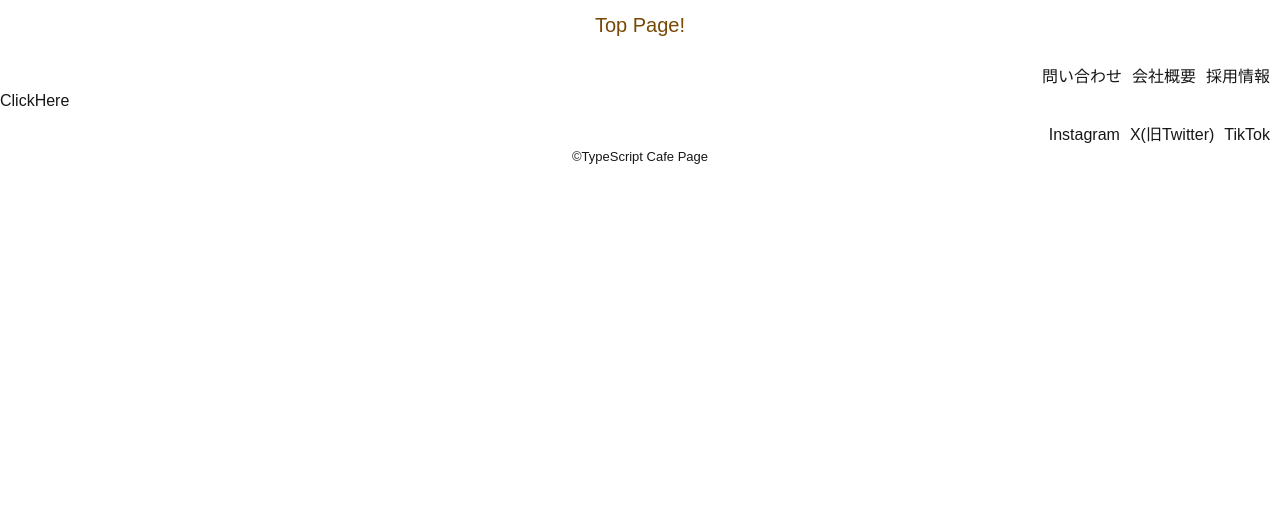
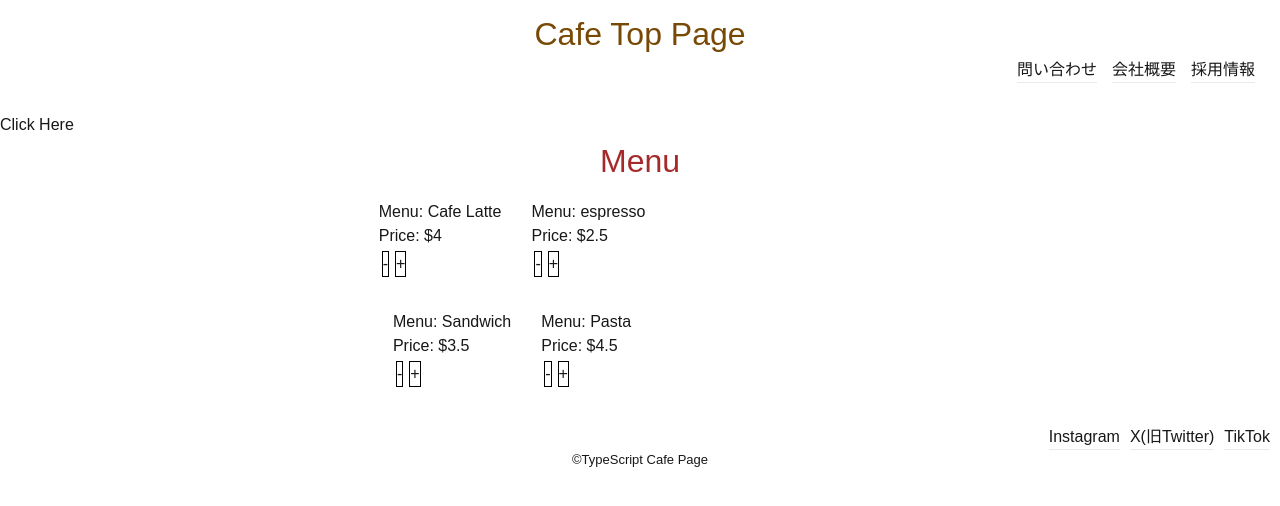
Before and after one commit to TU-web-job/reactProject, a Next.js app: page /cafe in a window 1280 px wide. Shown: the top 506 px of the page. Built offline with nearby package versions, Linux system fonts and the light colour scheme.

Commit message:
cafeMenu

```diff
--- a/src/app/cafe/page.tsx
+++ b/src/app/cafe/page.tsx
@@ -2,17 +2,18 @@ import React from "react";
 import { CafeHeader } from "myapp/component/CafeHeader";
 import { CafeButton } from "myapp/component/SubmitButton";
 import { CafeFooter } from "myapp/component/CafeFooter";
+import { CafeMenu } from "myapp/component/CafeMenu";
 export default function cafe(){
     return(
         <>
         <CafeHeader
-        header="Top Page!"
+        header="Cafe Top Page"
         list_A={"問い合わせ"}
         list_B={"会社概要"}
         list_C={"採用情報"} />
-        <CafeButton config={"ClickHere"} />
+        <CafeButton config={"Click Here"} />
+        <CafeMenu />
         <CafeFooter />
         </>
-
     );
 }
--- a/src/component/CafeFooter.tsx
+++ b/src/component/CafeFooter.tsx
@@ -3,18 +3,16 @@ import style from "../styles/CafeFooter.module.css"
 
 export function CafeFooter(){
     return (
-        <>
-        <div>
+        <div className={style.footer}>
             <ul className={style.footerList}>
                 <Link href="#" className={style.list}>Instagram</Link>
                 <Link href="#" className={style.list}>X(旧Twitter)</Link>
                 <Link href="#" className={style.list}>TikTok</Link>
             </ul>
-        </div>
         <div className={style.cafeFooter}>
             <p className={style.footerLogo}>&copy;TypeScript Cafe Page</p>
         </div>
-        </>
+        </div>
 
     );
 }
--- a/src/component/CafeHeader.tsx
+++ b/src/component/CafeHeader.tsx
@@ -1,5 +1,6 @@
 import React from "react";
 import style from "../styles/CafeHeader.module.css";
+import Link from "next/link";
 
 interface headerText {
     header:String;
@@ -10,17 +11,13 @@ interface headerText {
 
 export function CafeHeader({header,list_A,list_B,list_C}:headerText){
     return(
-        <>
         <div className={style.header}>
-            <h1 className={style.text}>{header}</h1>
+                <h1 className={style.text}>{header}</h1>
+                <ul className={style.footerList}>
+                    <Link href="/" className={style.list}>{list_A}</Link>
+                    <Link href="https://www.google.com/" className={style.list}>{list_B}</Link>
+                    <Link href="#" className={style.list}>{list_C}</Link>
+                </ul>
         </div>
-        <div className={style.headerList}>
-            <ul className={style.list}>
-                <li><a href="#">{list_A}</a></li>
-                <li><a href="#">{list_B}</a></li>
-                <li><a href="#">{list_C}</a></li>
-            </ul>
-        </div>
-        </>
     );
 }
--- /dev/null
+++ b/src/component/CafeMenu.tsx
@@ -0,0 +1,53 @@
+import { subscribe } from "diagnostics_channel";
+import { title } from "process";
+import React from "react";
+import style from "../styles/CafeContent.module.css";
+
+const DRINK = [
+    {title: "Cafe Latte",
+     price: "$4"
+    },
+    {
+        title:"espresso",
+        price:"$2.5"
+    }
+]
+
+const FOOD = [
+    {title:  "Sandwich",
+     price: "$3.5"
+    },
+    {title: "Pasta",
+     price: "$4.5"
+    }
+]
+
+export function CafeMenu(){
+    return (
+        <>
+        <h1 className={style.contentsTitle}>Menu</h1>
+        <div className={style.drinkMenu}>
+        {DRINK.map(drink => {
+            return(
+                <div className={style.menuContents}>
+                    <h3 className={style.menuTitle}>Menu: {drink.title}</h3>
+                    <p className={style.menuPrice}>Price: {drink.price}</p>
+                    <button type="submit" className={style.minus}>-</button><button type="submit" className={style.plus}>+</button>
+                </div>
+            );
+        })}
+        </div>
+        <div className={style.foodMenu}>
+        {FOOD.map(food => {
+            return (
+                <div className={style.menuContents}>
+                    <h3 className={style.menuTitle}>Menu: {food.title}</h3>
+                    <p className={style.menuPrice}>Price: {food.price}</p>
+                    <button type="submit" className={style.minus}>-</button><button type="submit" className={style.plus}>+</button>
+                </div>
+            );
+        })}
+        </div>
+        </>
+    );
+}
--- /dev/null
+++ b/src/styles/CafeContent.module.css
@@ -0,0 +1,34 @@
+.contentsTitle {
+    color: brown;
+    font-size: 2rem;
+    display: flex;
+    justify-content: center;
+}
+
+.drinkMenu,
+.foodMenu {
+    width: 80%;
+    display: flex;
+    justify-content: center;
+}
+
+.menuContents {
+    display: inline-block;
+    justify-content: center;
+    padding: 15px;
+}
+
+.plus,
+.minus {
+    border: 1px solid #000;
+    margin: 3px;
+}
+
+.plus:hover,
+.minus:hover,
+.plus:focus,
+.minus:focus,
+.plus:active,
+.minus:active {
+    color: #0070f4;
+}
--- a/src/styles/CafeFooter.module.css
+++ b/src/styles/CafeFooter.module.css
@@ -1,3 +1,8 @@
+.footer {
+    margin-top: 20px;
+    width: 100%;
+}
+
 .cafeFooter {
     display: flex;
     justify-content: center;
@@ -15,4 +20,12 @@
 
 .list {
     margin-right: 10px;
+    border-bottom: 0.5px solid #eaeaea;
 }
+
+.list:hover,
+.list:focus,
+.list:active {
+    color: #0070f3;
+    border: color #0070f3;
+}
--- a/src/styles/CafeHeader.module.css
+++ b/src/styles/CafeHeader.module.css
@@ -1,23 +1,28 @@
 .header{
-    display: flex;
-    justify-content: center;
     padding: 10px;
+    margin-bottom: 20px;
 }
 
 .text {
-    margin-bottom: 15px;
+    display: flex;
+    justify-content: center;
     color: rgb(119, 73, 4);
-    font-size: 20px;
+    font-size: 2rem;
 }
-.headerList{
+.footerList {
     display: flex;
     justify-content: right;
-}
-.list {
-    display: flex;
     list-style: none;
 }
 
-.list li {
-    margin-right: 10px;
+.list {
+    margin-right: 15px;
+    border-bottom: 0.5px solid #eaeaea;
 }
+
+.list:hover,
+.list:focus,
+.list:active {
+    color: #0070f3;
+    border-color: #0070f3;
+}
```
